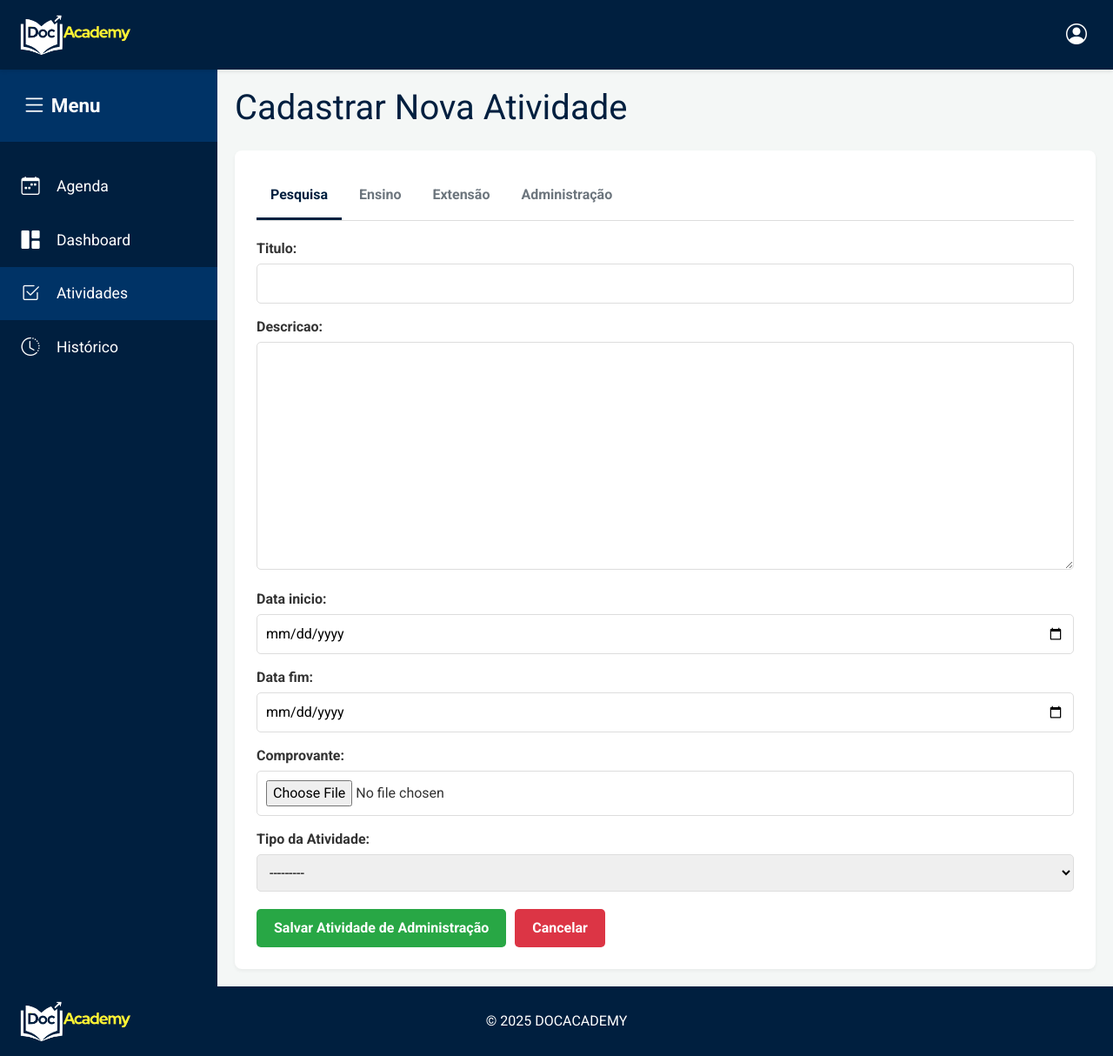
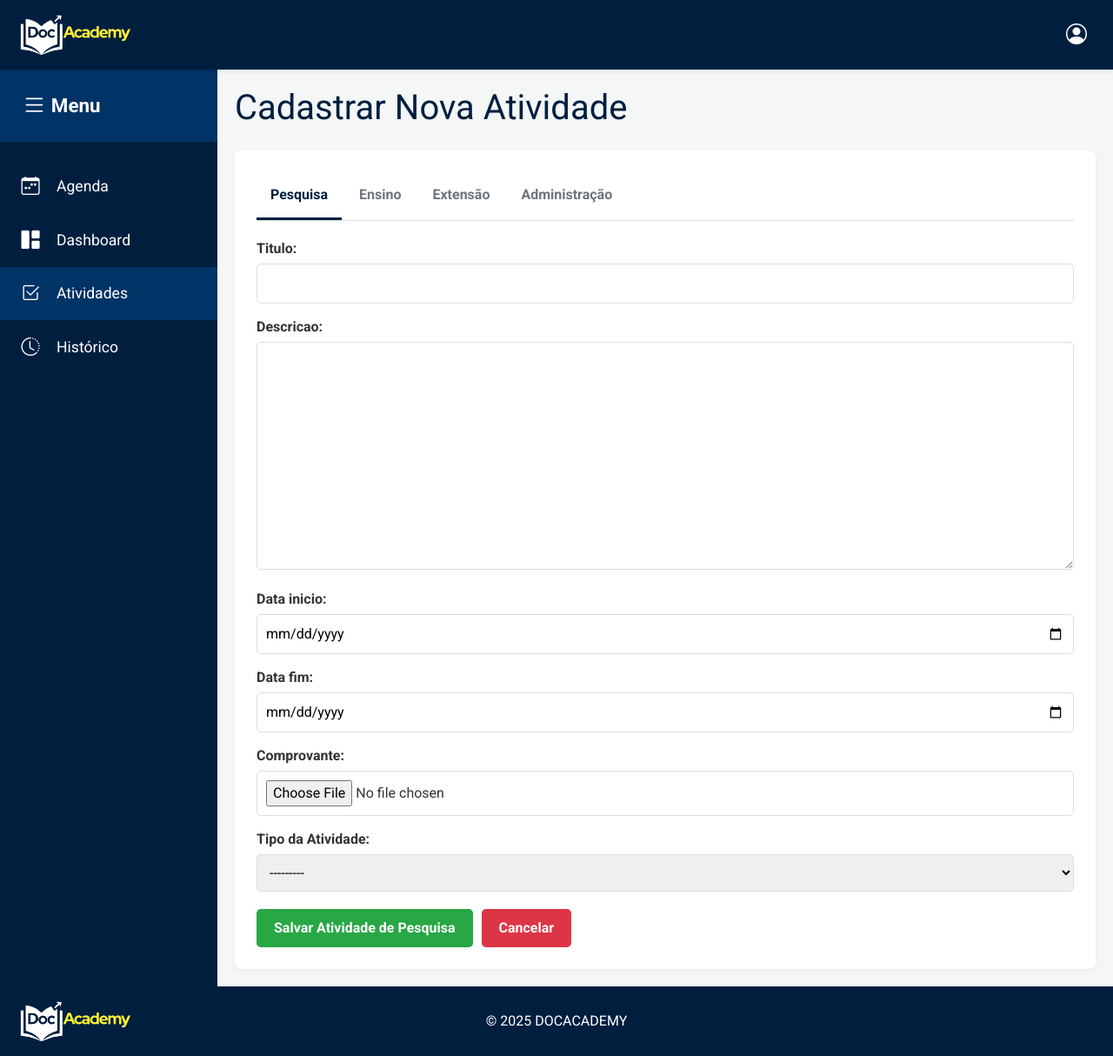
Before and after one commit to Darkyelino/Trabs-Engenharia-Software, a Django app: page /atividades/cadastrar/ in a window 1280 px wide. Shown: the whole page at 87% size. Run offline with Django 5.2, Linux system fonts and the light colour scheme; the visitor is signed in with stand-in values (Sample User, id 1); data that the repository does not hold is empty.

Commit message:
Correção de bugs na hora da criação e exibição de atividades/eventos.

```diff
--- a/webgenda/agenda/views.py
+++ b/webgenda/agenda/views.py
@@ -82,35 +82,23 @@ class SafeHTMLCalendar(calendar.HTMLCalendar):
 @login_required
 def agenda_view(request):
     docente_logado = request.user
-
-    if sys.platform.startswith('win'):
-        locale_str = 'ptb'
-    else:
-        locale_str = 'pt_BR.UTF-8'
-    try:
-        locale.setlocale(locale.LC_TIME, locale_str)
-    except locale.Error:
-        locale.setlocale(locale.LC_TIME, '')
+    docente_logado = request.user
 
     try:
         year = int(request.GET.get('year', datetime.now().year))
         month = int(request.GET.get('month', datetime.now().month))
     except (ValueError, TypeError):
         today = datetime.now()
-        year = today.year
-        month = today.month
+        year, month = today.year, today.month
 
-    prev_month = month - 1
-    prev_year = year
-    if prev_month == 0:
-        prev_month = 12
-        prev_year = year - 1
+    prev_month, prev_year = (month - 1, year) if month > 1 else (12, year - 1)
+    next_month, next_year = (month + 1, year) if month < 12 else (1, year + 1)
 
-    next_month = month + 1
-    next_year = year
-    if next_month == 13:
-        next_month = 1
-        next_year = year + 1
+    current_year_for_range = datetime.now().year
+    year_range = range(current_year_for_range - 5, current_year_for_range + 6)
+
+    primeiro_dia_mes = date(year, month, 1)
+    ultimo_dia_mes = primeiro_dia_mes + relativedelta(months=1) - timedelta(days=1)
 
     dias_marcados = {}
 
@@ -119,9 +107,6 @@ def agenda_view(request):
         dia = evento.data.day
         if dia not in dias_marcados: dias_marcados[dia] = set()
         dias_marcados[dia].add(('evento', None))
-
-    current_year = datetime.now().year
-    year_range = range(current_year - 5, current_year + 6)
 
     modelos_map = {
         'pesquisa': AtividadePesquisa,
@@ -133,30 +118,27 @@ def agenda_view(request):
     for tipo_str, modelo in modelos_map.items():
         atividades = modelo.objects.filter(
             id_docente=docente_logado,
-            data_inicio__year__lte=year,
-            data_fim__year__gte=year
-        ).filter(
-            data_inicio__month__lte=month,
-            data_fim__month__gte=month
+            data_inicio__lte=ultimo_dia_mes,
+            data_fim__gte=primeiro_dia_mes
         )
 
         for atividade in atividades:
-            delta = atividade.data_fim - atividade.data_inicio
-            for i in range(delta.days + 1):
-                dia_atual = atividade.data_inicio + timedelta(days=i)
+            dia_atual = atividade.data_inicio
+            while dia_atual <= atividade.data_fim:
                 if dia_atual.year == year and dia_atual.month == month:
                     dia = dia_atual.day
                     if dia not in dias_marcados: dias_marcados[dia] = set()
 
                     posicao = 'middle'
-                    if i == 0: posicao = 'start'
-                    if i == delta.days: posicao = 'end'
-                    if delta.days == 0: posicao = 'single'
+                    if dia_atual == atividade.data_inicio: posicao = 'start'
+                    if dia_atual == atividade.data_fim: posicao = 'end'
+                    if atividade.data_inicio == atividade.data_fim: posicao = 'single'
 
                     dias_marcados[dia].add((tipo_str, posicao))
 
+                dia_atual += timedelta(days=1)
+
     cal = SafeHTMLCalendar(eventos_e_atividades=dias_marcados)
-
     html_calendar = cal.formatmonth(year, month)
     month_name = MESES_PT_BR[month - 1]
 
@@ -237,49 +219,49 @@ def atividades_view(request):
 def cadastrar_atividade_view(request):
     docente_logado = request.user
 
+    form_pesquisa = AtividadePesquisaForm()
+    form_ensino = AtividadeEnsinoForm()
+    form_extensao = AtividadeExtensaoForm()
+    form_administracao = AtividadeAdministracaoForm()
+
     if request.method == 'POST':
         form_type = request.POST.get('form_type')
 
         if form_type == 'pesquisa':
-            form = AtividadePesquisaForm(request.POST, request.FILES)
-            if form.is_valid():
-                nova_atividade = form.save(commit=False)
+            form_pesquisa = AtividadePesquisaForm(request.POST, request.FILES)
+            if form_pesquisa.is_valid():
+                nova_atividade = form_pesquisa.save(commit=False)
                 nova_atividade.id_docente = docente_logado
                 nova_atividade.save()
                 messages.success(request, 'Atividade de Pesquisa cadastrada com sucesso!')
                 return redirect('atividades')
 
         elif form_type == 'ensino':
-            form = AtividadeEnsinoForm(request.POST, request.FILES)
-            if form.is_valid():
-                nova_atividade = form.save(commit=False)
+            form_ensino = AtividadeEnsinoForm(request.POST, request.FILES)
+            if form_ensino.is_valid():
+                nova_atividade = form_ensino.save(commit=False)
                 nova_atividade.id_docente = docente_logado
                 nova_atividade.save()
                 messages.success(request, 'Atividade de Ensino cadastrada com sucesso!')
                 return redirect('atividades')
 
         elif form_type == 'extensao':
-            form = AtividadeExtensaoForm(request.POST, request.FILES)
-            if form.is_valid():
-                nova_atividade = form.save(commit=False)
+            form_extensao = AtividadeExtensaoForm(request.POST, request.FILES)
+            if form_extensao.is_valid():
+                nova_atividade = form_extensao.save(commit=False)
                 nova_atividade.id_docente = docente_logado
                 nova_atividade.save()
                 messages.success(request, 'Atividade de Extensão cadastrada com sucesso!')
                 return redirect('atividades')
 
         elif form_type == 'administracao':
-            form = AtividadeAdministracaoForm(request.POST, request.FILES)
-            if form.is_valid():
-                nova_atividade = form.save(commit=False)
+            form_administracao = AtividadeAdministracaoForm(request.POST, request.FILES)
+            if form_administracao.is_valid():
+                nova_atividade = form_administracao.save(commit=False)
                 nova_atividade.id_docente = docente_logado
                 nova_atividade.save()
                 messages.success(request, 'Atividade de Administração cadastrada com sucesso!')
                 return redirect('atividades')
-
-    form_pesquisa = AtividadePesquisaForm()
-    form_ensino = AtividadeEnsinoForm()
-    form_extensao = AtividadeExtensaoForm()
-    form_administracao = AtividadeAdministracaoForm()
 
     contexto = {
         'active_page': 'atividades',
--- a/webgenda/static/css/styles.css
+++ b/webgenda/static/css/styles.css
@@ -698,6 +698,12 @@ a {
     box-sizing: border-box;
 }
 
+.form-errors {
+    color: var(--red);
+    font-weight: bold;
+    margin-bottom: 15px;
+}
+
 /* --- ESTILOS PARA O MODAL DE DETALHES --- */
 
 .modal {
@@ -945,7 +951,7 @@ a {
 
 /* Estilo para a contagem de resultados da paginação */
 .pagination-results-count {
-    color: #6c757d; /* Cinza sutil */
+    color: #6c757d;
     font-size: 0.9em;
     margin-bottom: 10px;
     text-align: center;
--- a/webgenda/templates/agenda/atividades.html
+++ b/webgenda/templates/agenda/atividades.html
@@ -4,7 +4,7 @@
 
 {% block content %}
 <div class="page-header">
-    <h1>Minhas Atividades</h1>
+    <h1>Minhas Atividades Futuras</h1>
     <a href="{% url 'cadastrar_atividade' %}" class="btn-primary">Cadastrar Nova Atividade</a>
 </div>
 
--- a/webgenda/templates/agenda/cadastraratividade.html
+++ b/webgenda/templates/agenda/cadastraratividade.html
@@ -18,10 +18,11 @@
     <div id="Pesquisa" class="tab-content" style="display: block;">
         <form method="post" enctype="multipart/form-data">
             {% csrf_token %}
+            <div class="form-errors">{{ form_pesquisa.non_field_errors }}</div>
             <input type="hidden" name="form_type" value="pesquisa">
             {{ form_pesquisa.as_p }}
             <div class="form-actions">
-                <button type="submit" class="btn-primary">Salvar Atividade de Administração</button>
+                <button type="submit" class="btn-primary">Salvar Atividade de Pesquisa</button>
                 <a href="{% url 'atividades' %}" class="btn btn-danger">Cancelar</a>
             </div>
         </form>
@@ -30,10 +31,11 @@
     <div id="Ensino" class="tab-content">
         <form method="post" enctype="multipart/form-data">
             {% csrf_token %}
+            <div class="form-errors">{{ form_ensino.non_field_errors }}</div>
             <input type="hidden" name="form_type" value="ensino">
             {{ form_ensino.as_p }}
             <div class="form-actions">
-                <button type="submit" class="btn-primary">Salvar Atividade de Administração</button>
+                <button type="submit" class="btn-primary">Salvar Atividade de Ensino</button>
                 <a href="{% url 'atividades' %}" class="btn btn-danger">Cancelar</a>
             </div>
         </form>
@@ -42,10 +44,11 @@
     <div id="Extensao" class="tab-content">
         <form method="post" enctype="multipart/form-data">
             {% csrf_token %}
+            <div class="form-errors">{{ form_extensao.non_field_errors }}</div>
             <input type="hidden" name="form_type" value="extensao">
             {{ form_extensao.as_p }}
             <div class="form-actions">
-                <button type="submit" class="btn btn-primary">Salvar Atividade de Administração</button>
+                <button type="submit" class="btn btn-primary">Salvar Atividade de Extensão</button>
                 <a href="{% url 'atividades' %}" class="btn btn-danger">Cancelar</a>
             </div>
         </form>
@@ -54,6 +57,7 @@
     <div id="Administracao" class="tab-content">
         <form method="post" enctype="multipart/form-data">
             {% csrf_token %}
+            <div class="form-errors">{{ form_administracao.non_field_errors }}</div>
             <input type="hidden" name="form_type" value="administracao">
             {{ form_administracao.as_p }}
             <div class="form-actions">
```
